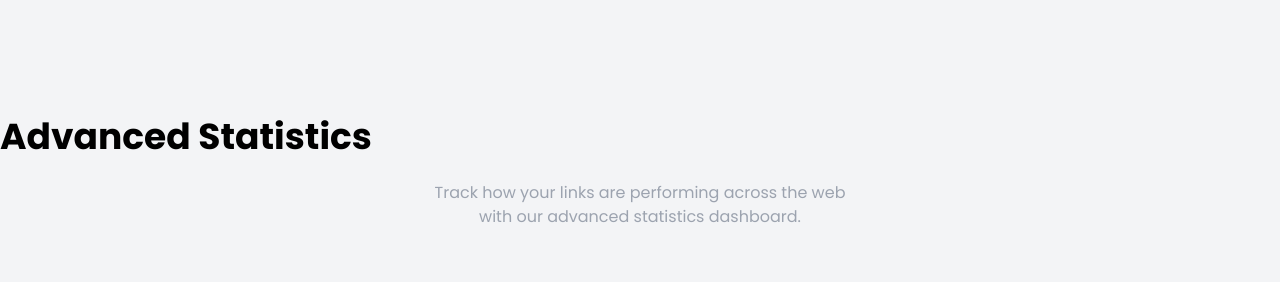
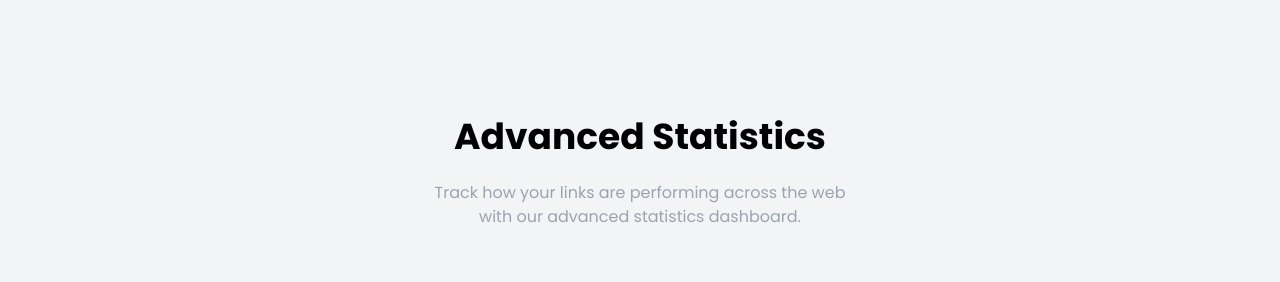
Before and after one commit to markruth2nd/Tailwind, a website: page website-projects/03-shortly-website/index.html in a window 1280 px wide. Shown: the part 1239-1521 px from the top of the page. Drawn offline with Linux system fonts and the light colour scheme; files whose address does not match are found by name.

Commit message:
fixed title alignment

```diff
--- a/website-projects/03-shortly-website/index.html
+++ b/website-projects/03-shortly-website/index.html
@@ -141,8 +141,8 @@
 
     <!-- Stats section -->
     <section id="stats" class="py-24 bg-gray-100">
-      <div class="container mx-auto-px-3">
-        <h2 class="text-4xl mb-6 font-bold text-cener">
+      <div class="container mx-auto px-3">
+        <h2 class="text-4xl mb-6 font-bold text-center">
           Advanced Statistics
         </h2>
         <p class="max-w-xs mx-auto text-center text-gray-400 md:max-w-md">
```
Also changed, not shown: website-projects/03-shortly-website/css/style.css.
